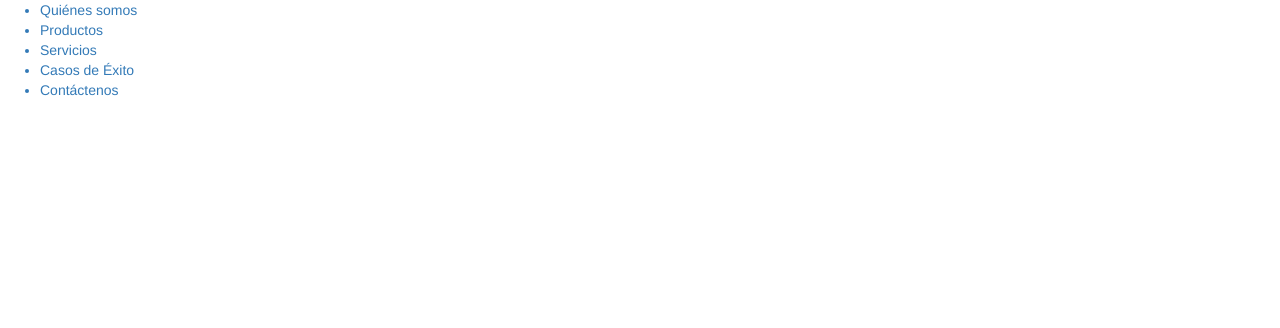
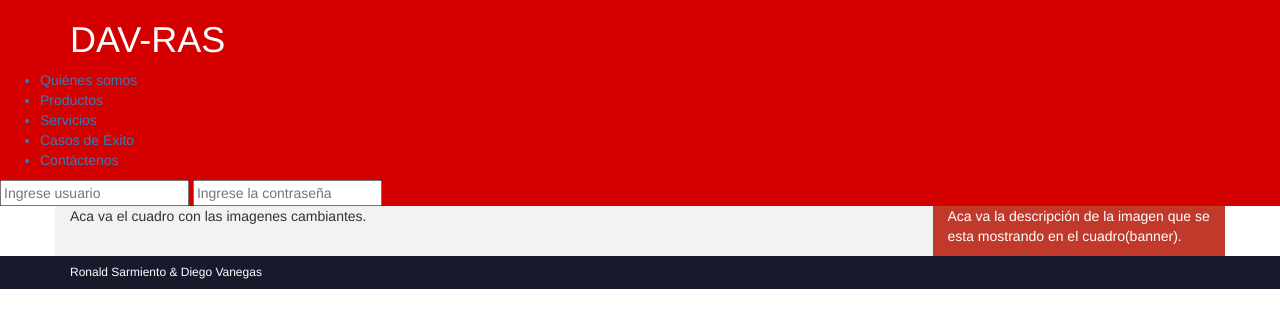
Before and after one commit to davanegaspr/DAV-RAS, a website: page public/index.html in a window 1280 px wide. Drawn offline with Linux system fonts and the light colour scheme.

Commit message:
se agregaron los elementos que estan contemplados en el index(faltan mas)
falta organizarlos bien.

```diff
--- a/public/index.html
+++ b/public/index.html
@@ -5,14 +5,15 @@
 		<meta http-equiv="content-type" content="text/html;charset=utf-8" />
 		<link rel="stylesheet" href="views/lib/bootstrap/css/bootstrap.min.css">
 		<meta name="viewport" content="width=device-width, user-scalable=no, initial-scale=1.0, maximum-scale=1.0, minimum-scale=1.0">
+		<link rel="stylesheet" href="stylesheets/Style.css">
 	</head>
 
 	<body>
 		<header>
 			<div class="container">
+				<h1>DAV-RAS</h1>
+			</div>
 
-			</div>
-		</header>
 			<div id=contenedor-fijo>
 				<div class="col1">
 					<div id=menu>
@@ -36,6 +37,33 @@
 	        </div>
 	      </div>
 	    </div>
+
+			<form class="" action="index.html" method="post">
+				<input type="text" id="User" placeholder="Ingrese usuario">
+				<input type="text" id="Password" placeholder="Ingrese la contraseña">
+			</form>
+
+		</header>
+		<div class="container">
+			<section class="main row">
+				<article class="col-xs-12 col-sm-8 col-md-9 col-lg-9">
+					<p>
+						Aca va el cuadro con las imagenes cambiantes.
+					</p>
+				</article>
+				<aside class="col-xs-12 col-sm-4 col-md-3 col-lg-3">
+					<p>
+						Aca va la descripción de la imagen que se esta mostrando en el cuadro(banner).
+					</p>
+				</aside>
+			</section>
+		</div>
+		<footer>
+			<div class="container">
+			<h6>Ronald Sarmiento & Diego Vanegas</h6>
+			</div>
+		</footer>
+
 		<script src="views/lib/jquery/jquery-1.12.2.min.js"></script>
 		<script src="views/lib/bootstrap/js/bootstrap.min.js"></script>
 	</body>
--- /dev/null
+++ b/public/stylesheets/Style.css
@@ -0,0 +1,22 @@
+header{
+  background: #D40000;
+  color: #fff;
+}
+
+.main{
+  background: #f2f2f2;
+}
+
+.color{
+  background: #34495e;
+  color: #fff;
+}
+
+aside{
+  background: #c0392b;
+  color: #fff;
+}
+footer{
+  background: #161A2B;
+  color: #fff;
+}
```
Lines whose indentation alone changed are shown as unchanged.
